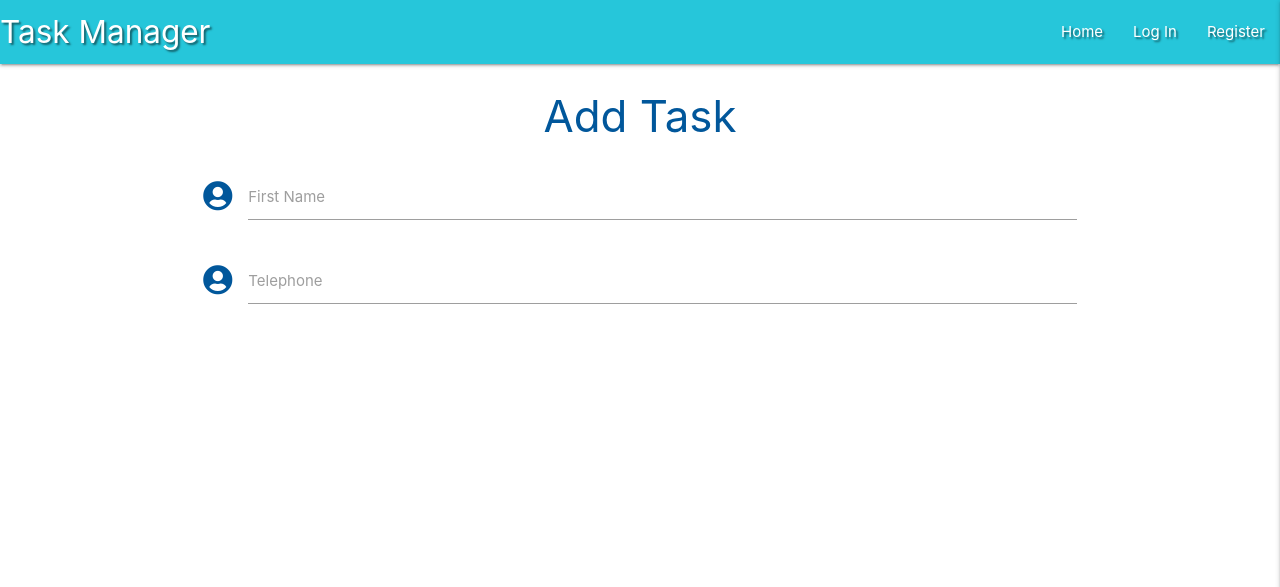
After one commit to Dermot-K/taskManager, a Flask app: page /add_task in a window 1280 px wide. The commit adds this page. Shown: the top 587 px of the page. Run offline with Flask 2, Linux system fonts and the light colour scheme; some libraries are stand-ins or nearby versions.

Commit message:
create add_task.html template

```diff
--- a/app.py
+++ b/app.py
@@ -106,6 +106,13 @@ def logout():
     return redirect(url_for("login"))
 
 
+# START of CRUD FUNCTIONALITY
+# add task
+@app.route("/add_task")
+def add_task():
+    return render_template("add_task.html")
+
+
 # tell application how and where to run
 if __name__ == "__main__":
     app.run(host=os.environ.get("IP"),
--- /dev/null
+++ b/templates/add_task.html
@@ -0,0 +1,22 @@
+{% extends "base.html" %}
+{% block content %}
+
+<h3 class="light-blue-text text-darken-4 center-align">Add Task</h3>
+
+<div class="row">
+    <form class="col s12" method="POST" action="">
+        <div class="row">
+            <div class="input-field col s12">
+                <i class="fas fa-user-circle prefix light-blue-text text-darken-4"></i>
+                <input id="icon_prefix" type="text" class="validate">
+                <label for="icon_prefix">First Name</label>
+            </div>
+            <div class="input-field col s12">
+                <i class="fas fa-user-circle prefix light-blue-text text-darken-4"></i>
+                <input id="icon_telephone" type="tel" class="validate">
+                <label for="icon_telephone">Telephone</label>
+            </div>
+        </div>
+    </form>
+</div>
+{% endblock %}
--- a/templates/base.html
+++ b/templates/base.html
@@ -27,7 +27,7 @@
                     <!--If session["user"] exists-->
                     {% if session.user %}
                         <li><a href="{{ url_for('profile', username=session['user']) }}">Profile</a></li>
-                        <li><a href="#">New Task</a></li>
+                        <li><a href="{{ url_for('add_task') }}">New Task</a></li>
                         <li><a href="#">Manage Categories</a></li>
                         <li><a href="{{ url_for('logout') }}">Log Out</a></li>
                     {% else %}
@@ -46,7 +46,7 @@
             <li><a href="{{ url_for('get_tasks') }}">Home</a></li>
             {% if session.user %}
                 <li><a href="{{ url_for('profile', username=session['user']) }}">Profile</a></li>
-                <li><a href="#">New Task</a></li>
+                <li><a href="{{ url_for('add_task') }}">New Task</a></li>
                 <li><a href="#">Manage Categories</a></li>
                 <li><a href="{{ url_for('logout') }}">Log Out</a></li>
             {% else %}
```
